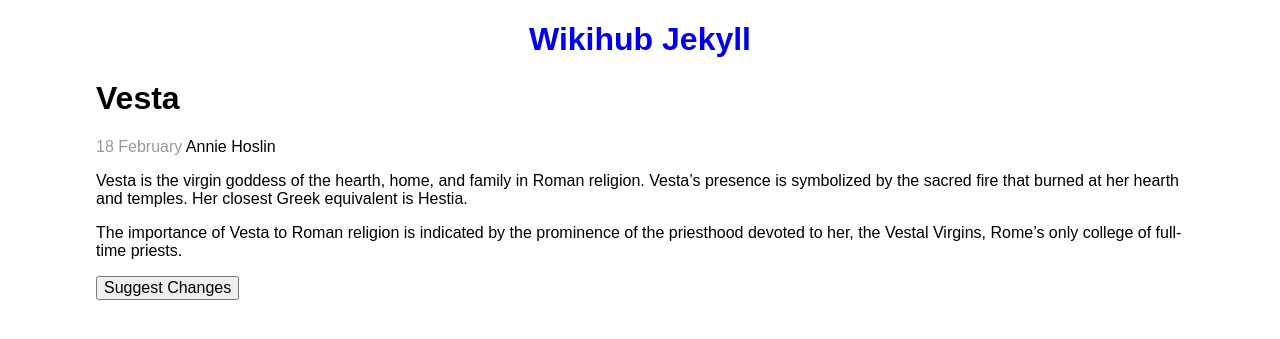
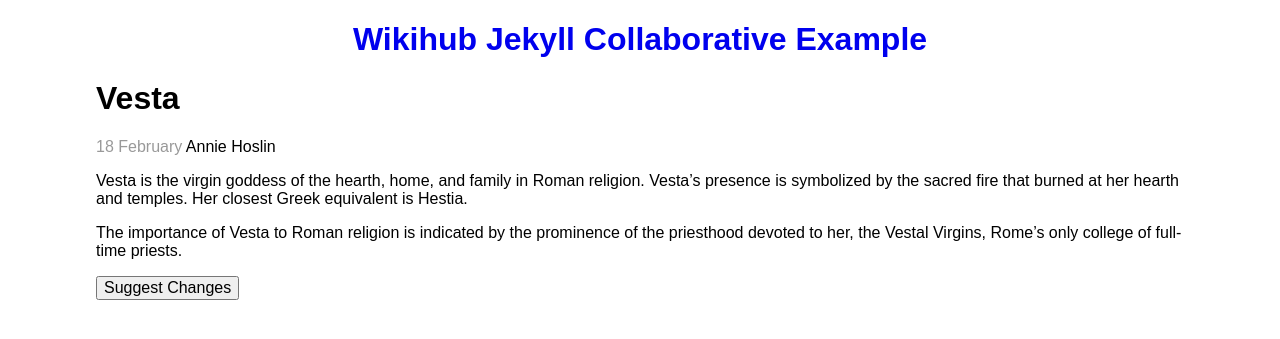
Before and after one commit to wiki-hub/jekyll-collab, a Jekyll site: the page built from _posts/2015-02-18-vesta.md, in a window 1280 px wide. Shown: the top 339 px of the page. Built offline with Jekyll 4.4.1, drawn with Linux system fonts in a browser that asks for light colours; some of the changed lines change nothing that is shown.

Commit message:
Adjust _config to new repo name

```diff
--- a/_config.yml
+++ b/_config.yml
@@ -1,8 +1,8 @@
-name: Wikihub Jekyll
-baseurl: '/wikihub'
+name: Wikihub Jekyll Collaborative Example
+baseurl: '/jekyll-collab'
 
-owner: mushishi78
-repo: wikihub
+owner: wiki-hub
+repo: jekyll-collab
 branch: gh-pages
 
 sass:
```
